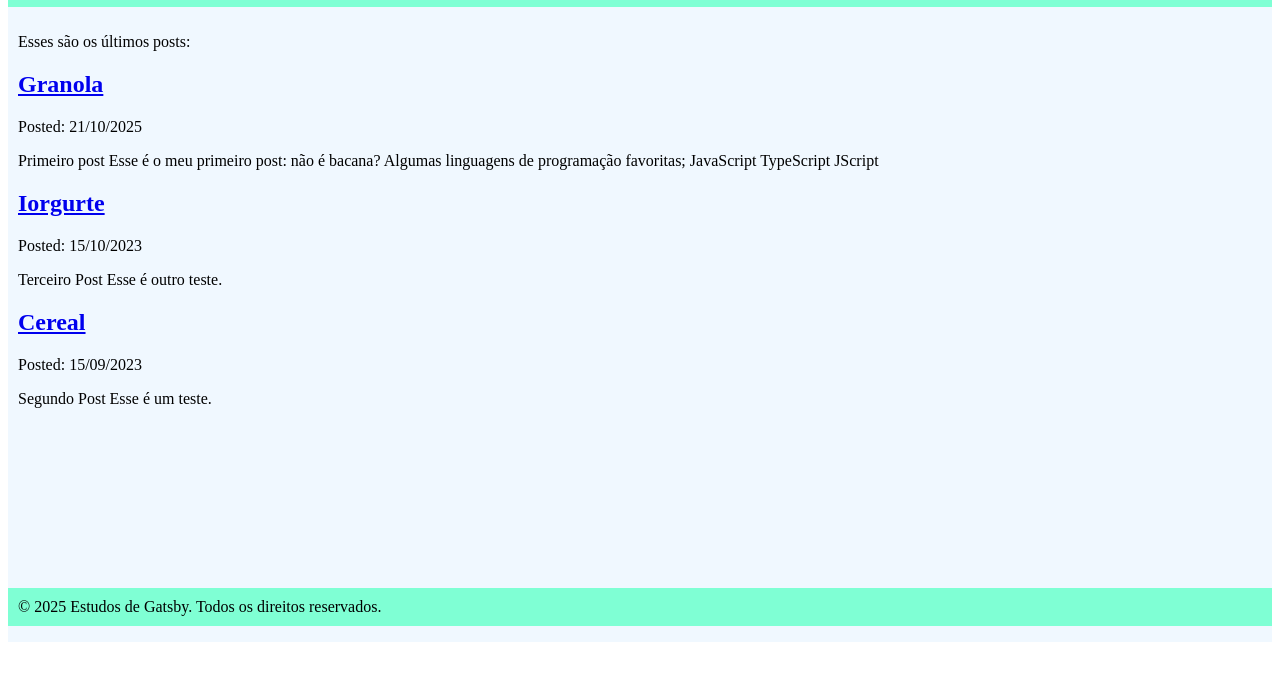
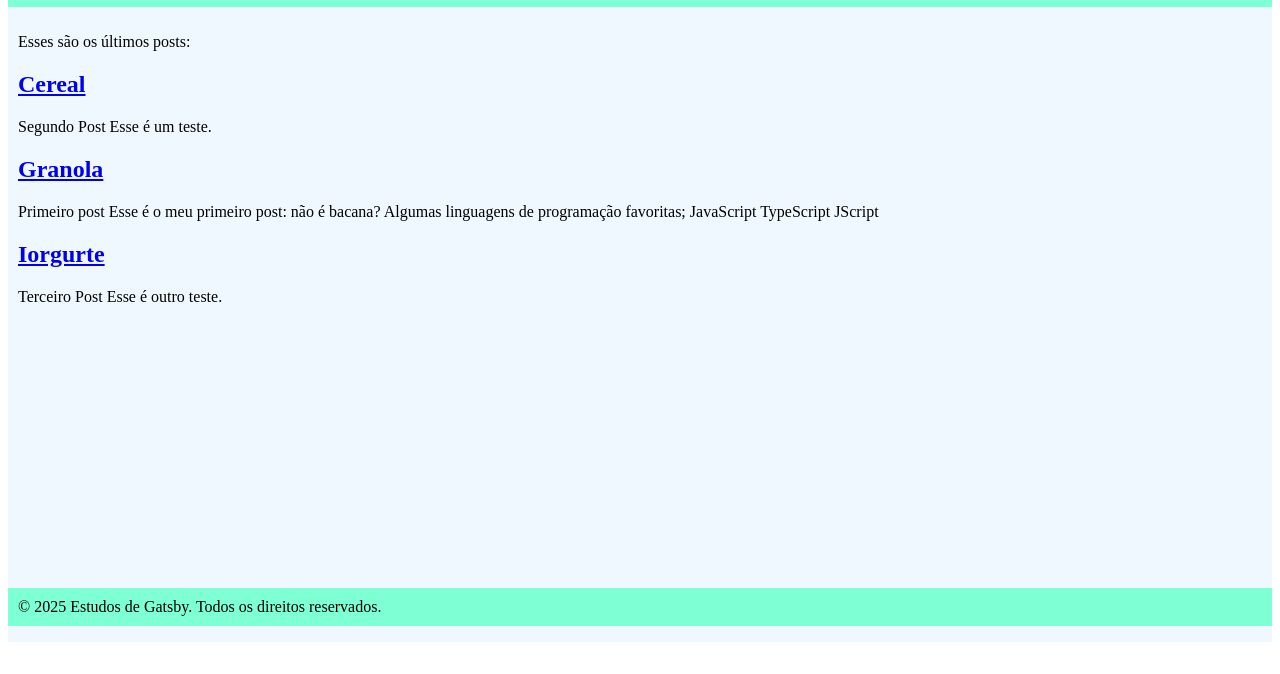
Before and after one commit to joaov-reis/Gatsby, a Gatsby site: page /produtos in a window 1280 px wide. Shown: the part 126-800 px from the top of the page. Built offline with nearby package versions, Linux system fonts and the light colour scheme; Gatsby itself is replaced by a stand-in of ours.

```diff
--- a/produtos/cereal/index.mdx
+++ b/produtos/cereal/index.mdx
@@ -1,6 +1,5 @@
 ---
 title: "Cereal"
-date: "2023-09-15"
 slug: "cereal-matinal"
 hero_image: "./d-l-samuels-68BiDMSe45U-unsplash.jpg"
 hero_image_alt: "Cereal-Matinal"
--- a/produtos/granola/index.mdx
+++ b/produtos/granola/index.mdx
@@ -1,6 +1,5 @@
 ---
 title: "Granola"
-date: "2025-10-21"
 slug: "granola"
 hero_image: "./mayte-baque-LQftwRfGjOM-unsplash.jpg"
 hero_image_alt: "Granola"
--- a/produtos/iogurte/index.mdx
+++ b/produtos/iogurte/index.mdx
@@ -1,6 +1,5 @@
 ---
 title: "Iorgurte"
-date: "2023-10-15"
 slug: "iogurte"
 hero_image: "./jaqueline-pelzer-neUW-U0NwCU-unsplash.jpg"
 hero_image_alt: "iogurte"
--- a/src/pages/produtos.js
+++ b/src/pages/produtos.js
@@ -6,15 +6,14 @@
 
   const data = useStaticQuery(graphql`
     query {
-      allMdx (sort: {frontmatter: {date: DESC}}){
+      allMdx {
         nodes {
           frontmatter {
-            date (formatString: "DD/MM/YYYY")
             title
             slug
           }
-          id
-          excerpt
+        id
+        excerpt
         }
       }
     }
@@ -33,7 +32,6 @@
                     {item.frontmatter.title}
                   </Link>
                 </h2>
-                <p>Posted: {item.frontmatter.date}</p>
                 <p>{item.excerpt}</p>
               </article>
             ))
--- a/src/pages/{mdx.frontmatter__slug}.js
+++ b/src/pages/{mdx.frontmatter__slug}.js
@@ -10,7 +10,6 @@
   return (
     <Layout>
       <h2>{data.mdx.frontmatter.title}</h2>
-      <p>Data: {data.mdx.frontmatter.date}</p>
       <GatsbyImage image={image} alt={data.mdx.frontmatter.hero_image_alt}/>
       {children}
     </Layout>
@@ -22,7 +21,6 @@
     mdx(id: {eq: $id}) {
       frontmatter {
         title
-        date(formatString: "DD/MM/YYYY")
         hero_image_alt
         hero_image_credit_link
         hero_image_credit_text
```
